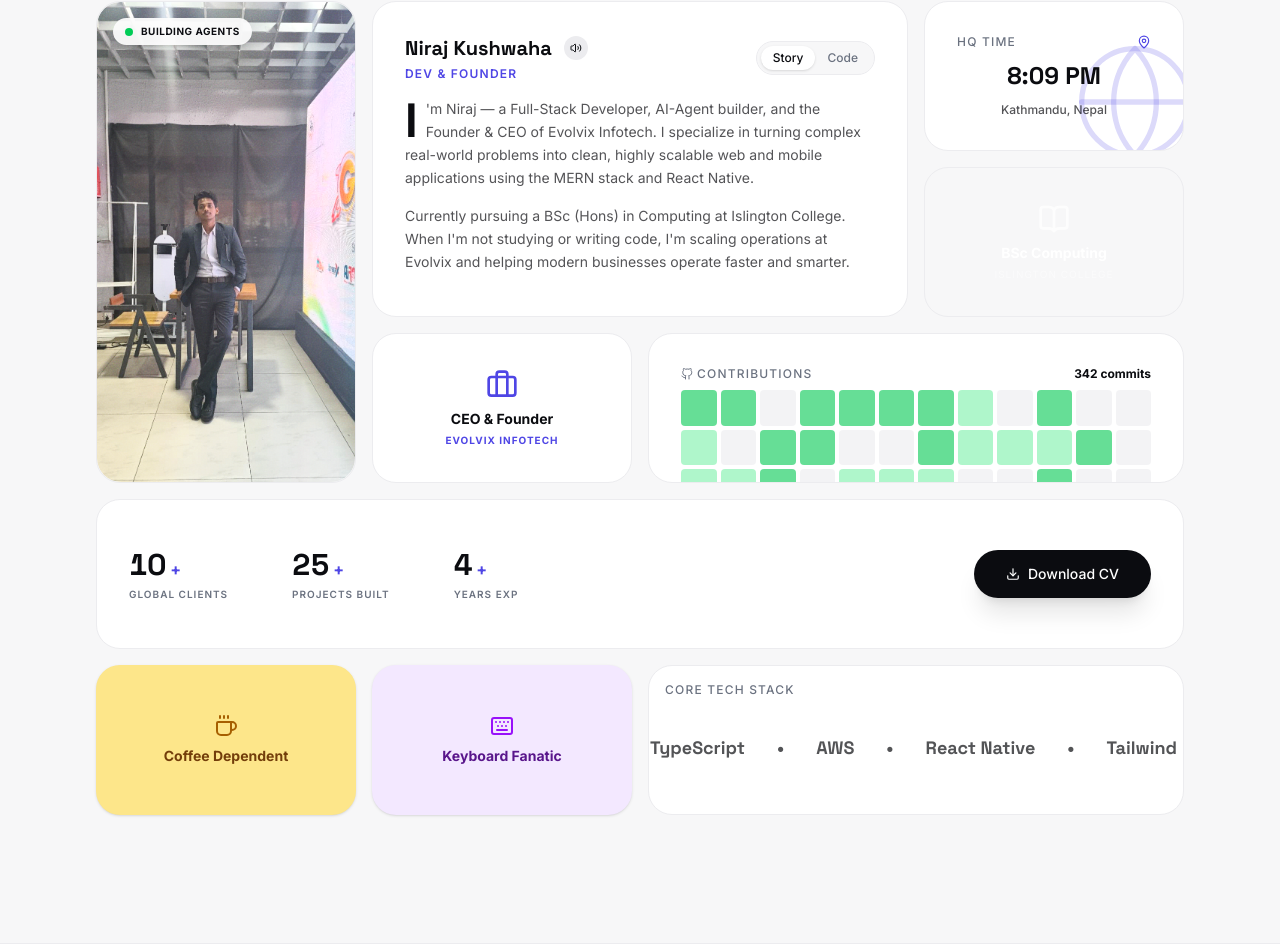
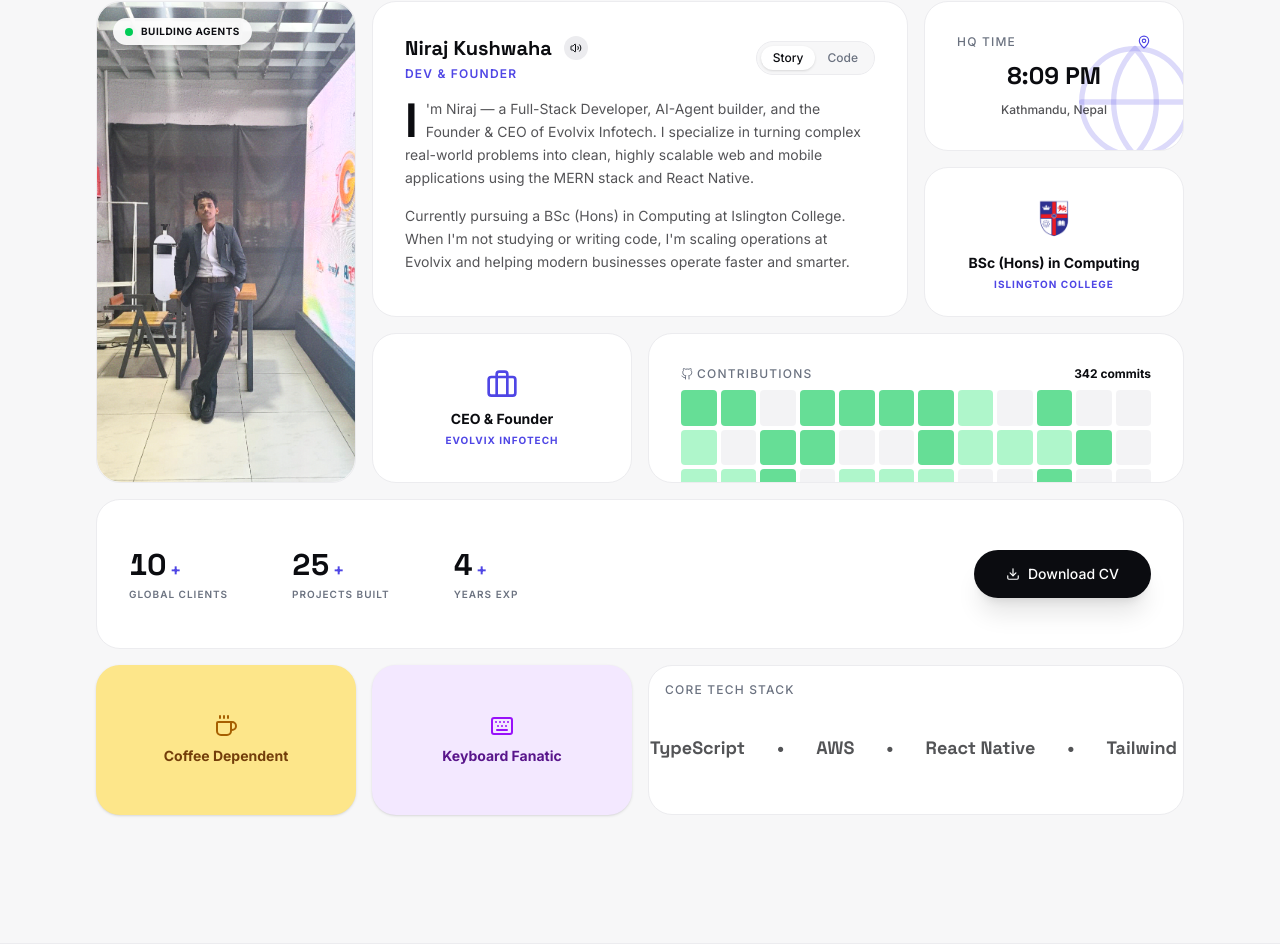
Before and after one commit to Niraj3004/niraj-kushwaha-portfolio, a Next.js app in the folder frontend/: page / in a window 1280 px wide. Shown: the part 1703-2655 px from the top of the page. Built offline with nearby package versions, Linux system fonts and the light colour scheme; no server answers.

Commit message:
feat: add Islington College logo and link to Education card, fix degree text, and resize company logo

```diff
--- a/frontend/src/components/sections/About.tsx
+++ b/frontend/src/components/sections/About.tsx
@@ -125,7 +125,7 @@
               {/* Image Crossfade (Personal to Company Logo) */}
               <img src="/niraj2.jpeg" alt="Niraj" onError={(e) => e.currentTarget.src = data?.photo || '/placeholder.jpg'} className="absolute inset-0 w-full h-full object-cover transition-opacity duration-700 ease-in-out group-hover:opacity-0 brightness-110" />
               <div className="absolute inset-0 w-full h-full bg-white flex flex-col items-center justify-center opacity-0 transition-all duration-700 ease-in-out group-hover:opacity-100 group-hover:scale-105 p-6 text-center border border-hairline">
-                <img src="/logo%20company.png" alt="Evolvix Infotech Logo" onError={(e) => e.currentTarget.style.display = 'none'} className="w-40 h-auto mb-4" />
+                <img src="/logo%20company.png" alt="Evolvix Infotech Logo" onError={(e) => e.currentTarget.style.display = 'none'} className="w-24 h-auto mb-4" />
                 <h3 className="text-ink font-display font-bold text-xl">Evolvix Infotech</h3>
                 <p className="text-ink/60 text-xs mt-2 uppercase tracking-widest font-semibold">Founder & CEO</p>
               </div>
@@ -191,12 +191,14 @@
           </BentoCard>
 
           {/* 4. Education / Studies Card */}
-          <BentoCard delay={0.4} className={`md:col-span-1 md:row-span-1 flex flex-col justify-center items-center gap-2 ${hustleMode ? 'bg-[#111] text-white border-white/10' : 'bg-black text-white border-black'}`}>
-            <BookOpen className="w-8 h-8 opacity-80" />
-            <div className="text-center">
-              <div className="font-bold text-sm">BSc Computing</div>
-              <div className="text-[10px] uppercase tracking-widest text-white/50 mt-1">Islington College</div>
-            </div>
+          <BentoCard delay={0.4} className={`md:col-span-1 md:row-span-1 p-0! overflow-hidden ${hustleMode ? 'bg-[#111] border-white/10' : 'bg-white'}`}>
+            <a href="https://islington.edu.np/" target="_blank" rel="noopener noreferrer" className="w-full h-full p-6 flex flex-col justify-center items-center gap-3 transition-colors hover:bg-black/5">
+              <img src="/college%20logo.png" alt="Islington College" className="w-12 h-auto object-contain" onError={(e) => e.currentTarget.style.display = 'none'} />
+              <div className="text-center">
+                <div className={`font-bold text-sm ${hustleMode ? 'text-white' : 'text-ink'}`}>BSc (Hons) in Computing</div>
+                <div className={`text-[10px] uppercase tracking-widest font-bold mt-1 ${hustleMode ? 'text-white/50' : 'text-accent'}`}>Islington College</div>
+              </div>
+            </a>
           </BentoCard>
 
           {/* 5. CEO & Founder Card (Replaced Age Ticker) */}
```
Also changed, not shown: frontend/public/college logo.png (added).
